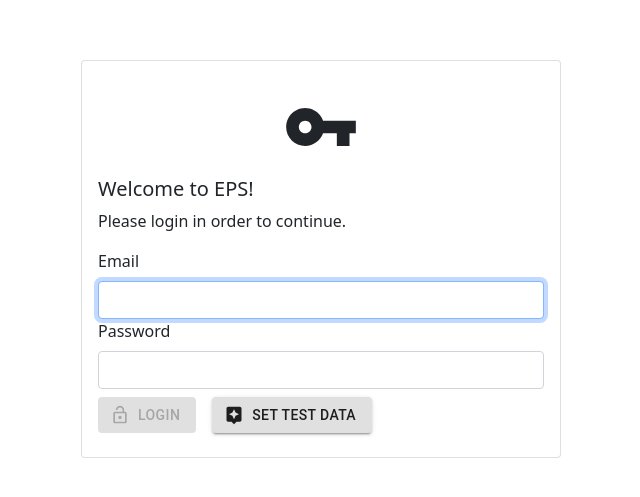
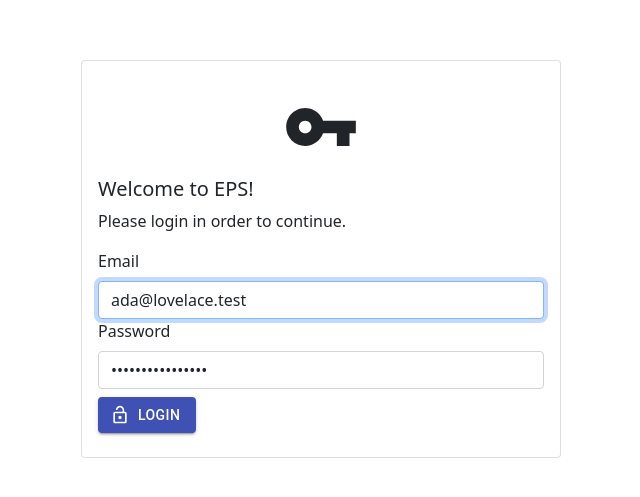
Before and after one commit to francis-hrom/eps-app1, a React (Create React App) app: page /login in a window 1280 px wide. Shown: the part 141-638 px from the top of the page, without its empty margins (319-959 px from the left). Built offline with nearby package versions, Linux system fonts and the light colour scheme.

Commit message:
added default login credetials for presentation purposes

```diff
--- a/src/components/LoginForm/LoginForm.tsx
+++ b/src/components/LoginForm/LoginForm.tsx
@@ -8,14 +8,13 @@ import Row from "react-bootstrap/Row";
 import { Button, CircularProgress } from "@material-ui/core";
 import VpnKeyIcon from "@material-ui/icons/VpnKey";
 import LockOpenIcon from "@material-ui/icons/LockOpen";
-import AssistantIcon from "@material-ui/icons/Assistant";
 import Alert from "@material-ui/lab/Alert";
 
 import authService from "../../services/users/auth.service";
 
 const LoginForm = (): JSX.Element => {
-  const [email, setEmail] = useState("");
-  const [password, setPassword] = useState("");
+  const [email, setEmail] = useState("ada@lovelace.test");
+  const [password, setPassword] = useState("FIRSTprogrammer!");
   const [loading, setLoading] = useState(false);
   const [errorMessage, setErrorMessage] = useState("");
   const history = useHistory();
@@ -43,11 +42,6 @@ const LoginForm = (): JSX.Element => {
 
   const validateForm = () => {
     return email.length > 0 && password.length > 0;
-  };
-
-  const handleSetDefault = () => {
-    setEmail("ada@lovelace.test");
-    setPassword("FIRSTprogrammer!");
   };
 
   return (
@@ -82,7 +76,6 @@ const LoginForm = (): JSX.Element => {
               />
             </Form.Group>
             {!loading && (
-              <>
               <Button
                 variant="contained"
                 color="primary"
@@ -92,14 +85,6 @@ const LoginForm = (): JSX.Element => {
               >
                 Login
               </Button>
-                <Button
-                  variant="contained"
-                  onClick={handleSetDefault}
-                  startIcon={<AssistantIcon />}
-                >
-                  Set test data
-                </Button>
-              </>
             )}
           </Form>
           {loading && <CircularProgress />}
```
Lines whose indentation alone changed are shown as unchanged.
